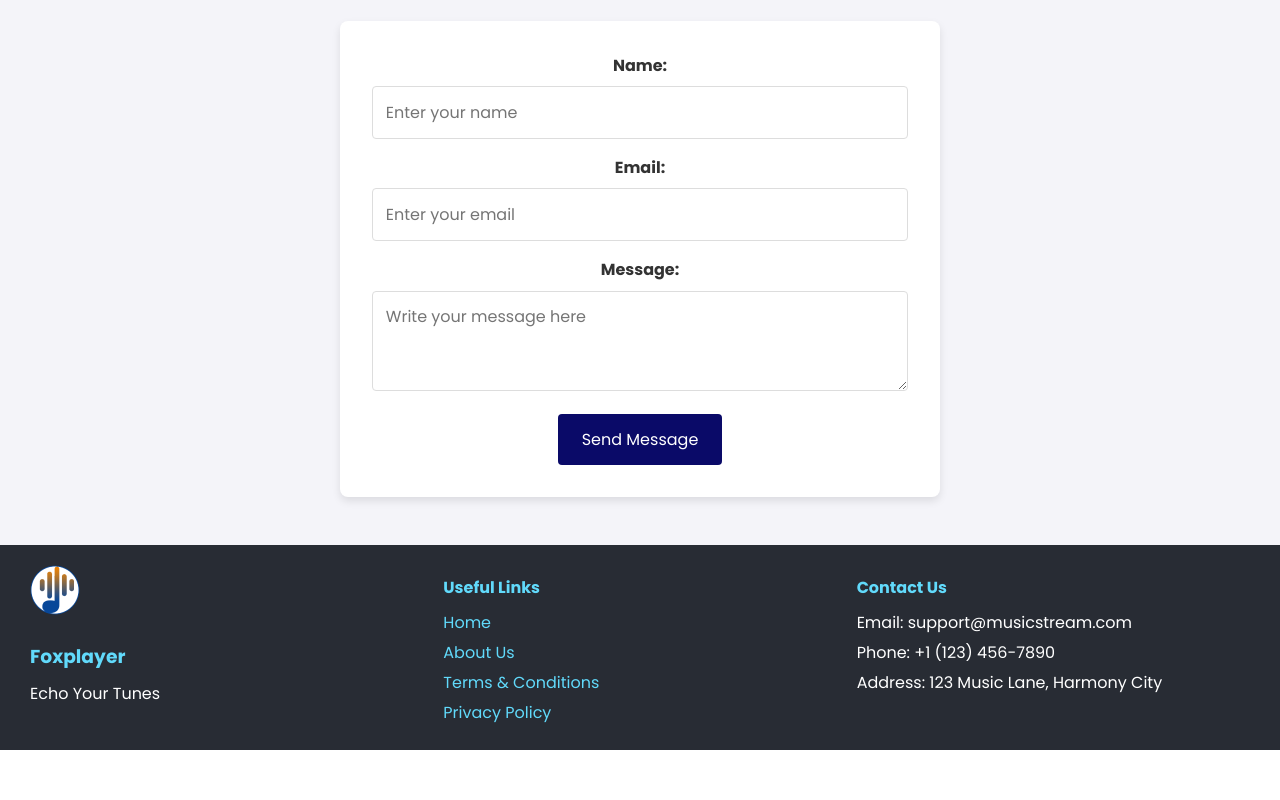
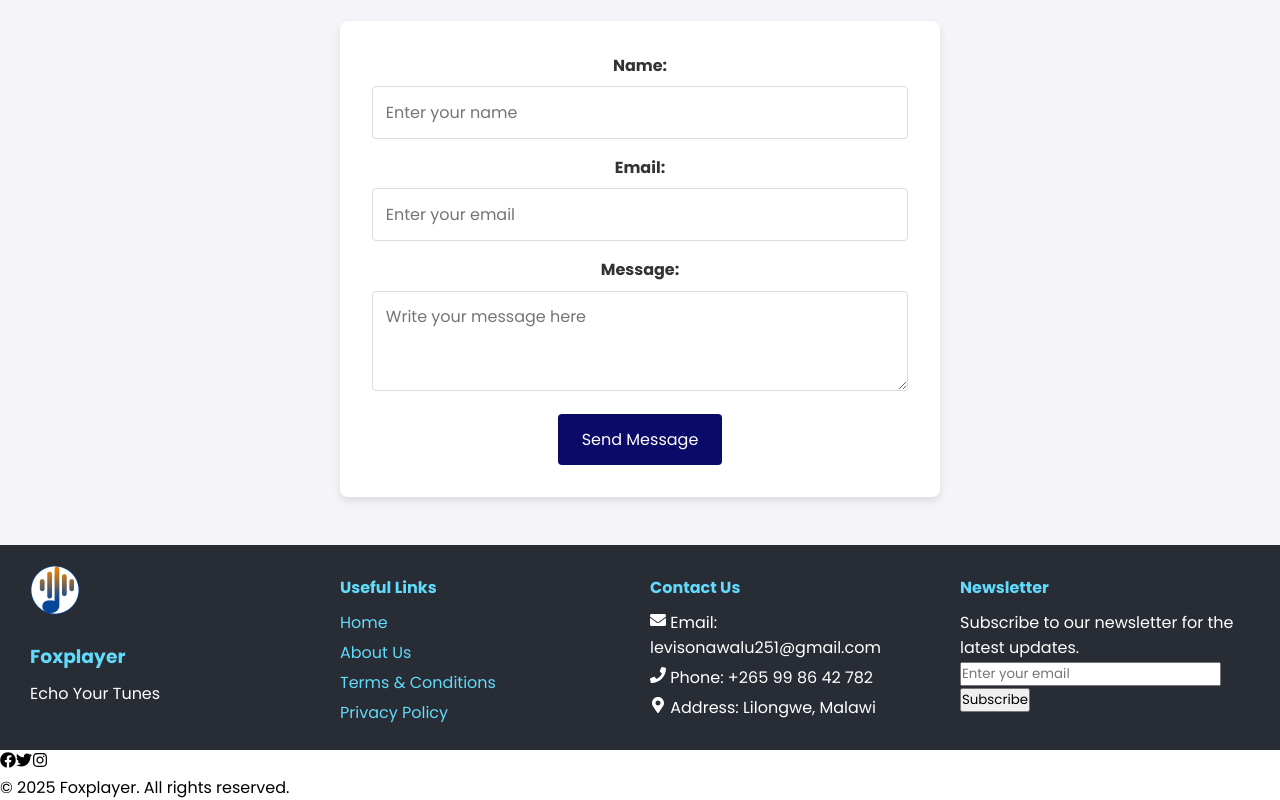
Before and after one commit to Awalu-Levison/alx-portfolio, a React (Vite) app: page / in a window 1280 px wide. Shown: the part 2756-3556 px from the top of the page. Before the commit the page ends 3506 px from the top, so only its background shows below. Built offline with nearby package versions, Linux system fonts and the light colour scheme.

Commit message:
Implemented footer component and is working

```diff
--- a/src/components/Footer/Footer.jsx
+++ b/src/components/Footer/Footer.jsx
@@ -1,7 +1,10 @@
 /* eslint-disable no-unused-vars */
-import React from 'react'
-import './Footer.css'
-import { assets } from '../../assets/assets'
+import React from 'react';
+import './Footer.css';
+import { assets } from '../../assets/assets';
+import { FaFacebook, FaTwitter, FaInstagram, FaEnvelope, FaPhone, FaMapMarkerAlt } from 'react-icons/fa';
+
+
 
 const Footer = () => {
   return (
@@ -19,7 +22,7 @@ const Footer = () => {
           <h4>Useful Links</h4>
           <ul>
             <li><a href="/">Home</a></li>
-                <li><a href="/about">About Us</a></li>
+            <li><a href="#about_set">About Us</a></li>
             <li><a href="/terms">Terms & Conditions</a></li>
             <li><a href="/privacy">Privacy Policy</a></li>
           </ul>
@@ -29,16 +32,34 @@ const Footer = () => {
         <div className="footer-section contact-us">
           <h4>Contact Us</h4>
           <ul>
-                <li>Email: support@musicstream.com</li>
-                <li>Phone: +1 (123) 456-7890</li>
-                <li>Address: 123 Music Lane, Harmony City</li>
+            <li><FaEnvelope /> Email: levisonawalu251@gmail.com</li>
+            <li><FaPhone /> Phone: +265 99 86 42 782</li>
+            <li><FaMapMarkerAlt /> Address: Lilongwe, Malawi</li>
           </ul>
+        </div>
+
+        {/* Newsletter Section */}
+        <div className="footer-section newsletter">
+          <h4>Newsletter</h4>
+          <p>Subscribe to our newsletter for the latest updates.</p>
+          <input type="email" placeholder="Enter your email" />
+          <button>Subscribe</button>
         </div>
       </div>
 
+      {/* Social Media Links */}
+      <div className="footer-social">
+        <a href="https://facebook.com" target="_blank" rel="noopener noreferrer"><FaFacebook /></a>
+        <a href="https://x.com/LevisonAwalu" target="_blank" rel="noopener noreferrer"><FaTwitter /></a>
+        <a href="https://www.instagram.com/awalulevison/?hl=en" target="_blank" rel="noopener noreferrer"><FaInstagram /></a>
+      </div>
+
+      {/* Copyright */}
+      <div className="footer-copyright">
+        <p>&copy; 2025 Foxplayer. All rights reserved.</p>
+      </div>
     </>
+  );
+};
 
-  )
-}
-
-export default Footer
+export default Footer;
```
Lines whose indentation alone changed are shown as unchanged.
